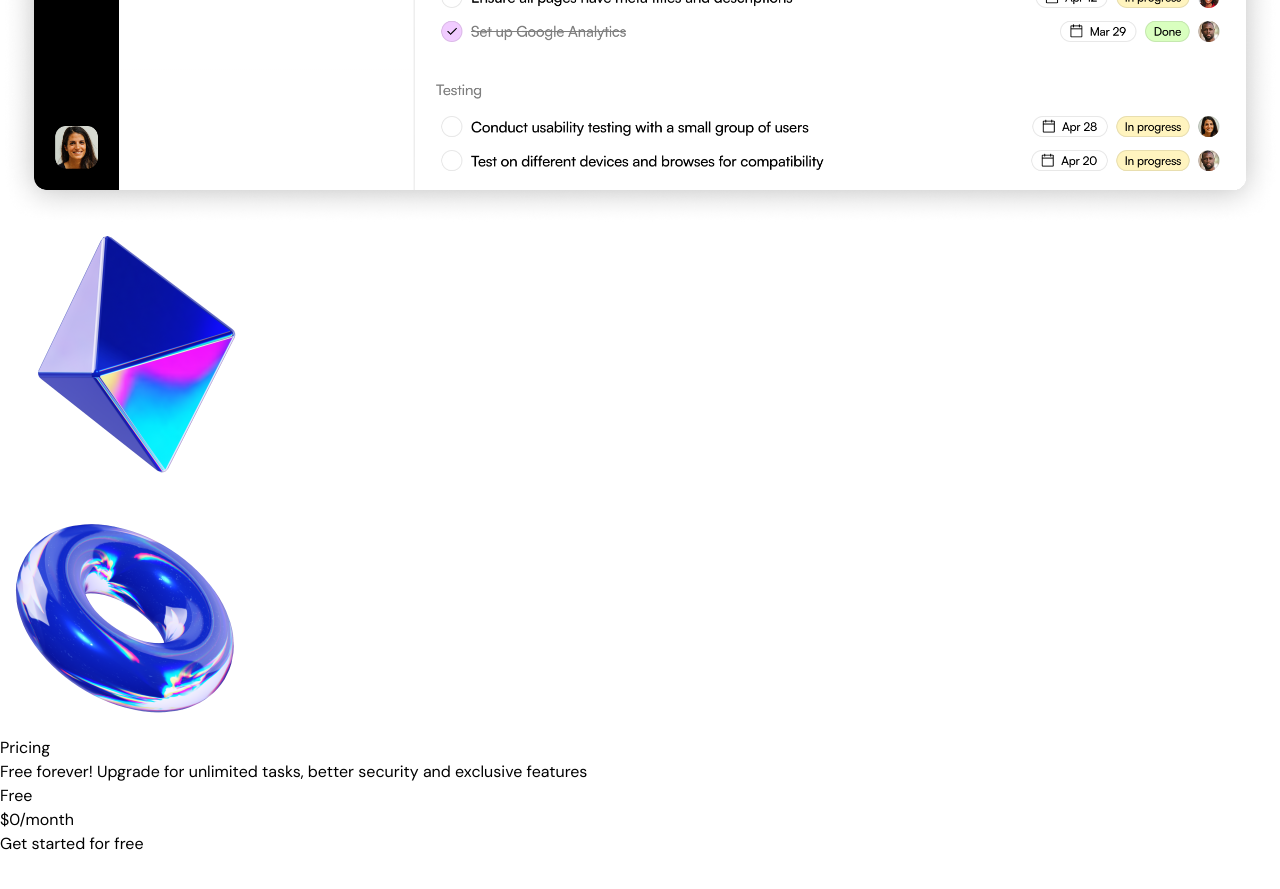
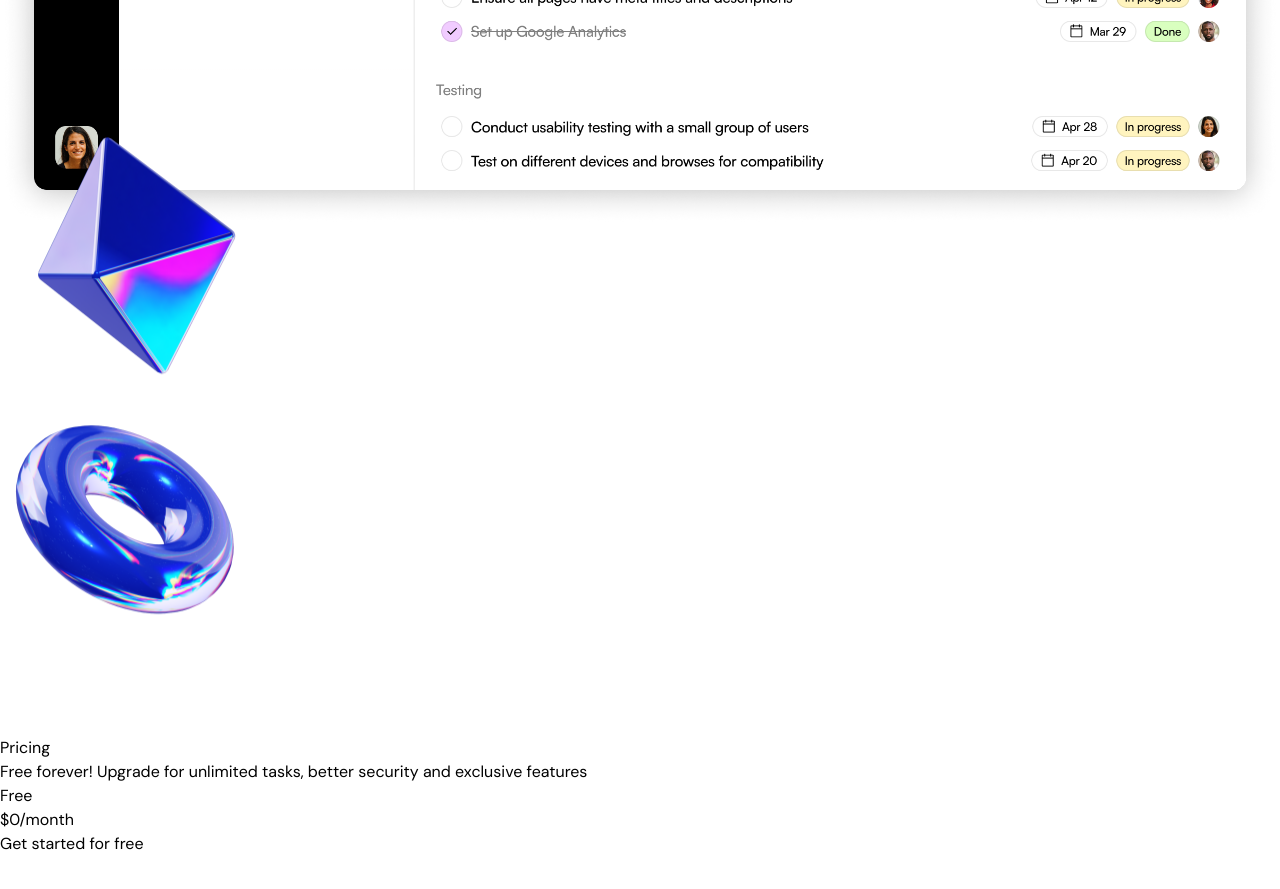
Before and after one commit to shahnewaztameem/sass-landing-react, a Next.js app: page / in a window 1280 px wide. Shown: the part 6020-6909 px from the top of the page. Built offline with nearby package versions, Linux system fonts and the light colour scheme.

Commit message:
product show case motion

```diff
--- a/src/sections/ProductShowcase.tsx
+++ b/src/sections/ProductShowcase.tsx
@@ -1,11 +1,23 @@
+'use client';
 import productImage from '@/assets/product-image.png';
 import Image from 'next/image';
 import pyramidImage from '@/assets/pyramid.png';
 import tubeImage from '@/assets/tube.png';
+import { motion, useScroll, useTransform } from 'framer-motion';
+import { useRef } from 'react';
 
 export const ProductShowcase = () => {
+    const sectionRef = useRef(null);
+    const { scrollYProgress } = useScroll({
+        target: sectionRef,
+        offset: ['start end', 'end start'],
+    });
+    const translateY = useTransform(scrollYProgress, [0, 1], [150, -150]);
     return (
-        <section className="bg-gradient-to-b from-[#fff] to-[#d2dcff] py-24 overflow-x-clip">
+        <section
+            ref={sectionRef}
+            className="bg-gradient-to-b from-[#fff] to-[#d2dcff] py-24 overflow-x-clip"
+        >
             <div className="container">
                 <div className="section-heading">
                     <div className="flex justify-center">
@@ -26,19 +38,21 @@ export const ProductShowcase = () => {
                         alt="Product Image"
                         className="mt-10"
                     />
-                    <Image
-                        src={pyramidImage}
+                    <motion.img
+                        src={pyramidImage.src}
                         alt="Pyramid Image"
                         className="hidden md:block absolute -right-36 -top-32"
                         height={262}
                         width={262}
+                        style={{ translateY }}
                     />
-                    <Image
-                        src={tubeImage}
+                    <motion.img
+                        src={tubeImage.src}
                         alt="Tube Image"
                         className="hidden md:block absolute bottom-24 -left-36"
                         height={248}
                         width={248}
+                        style={{ translateY }}
                     />
                 </div>
             </div>
```
